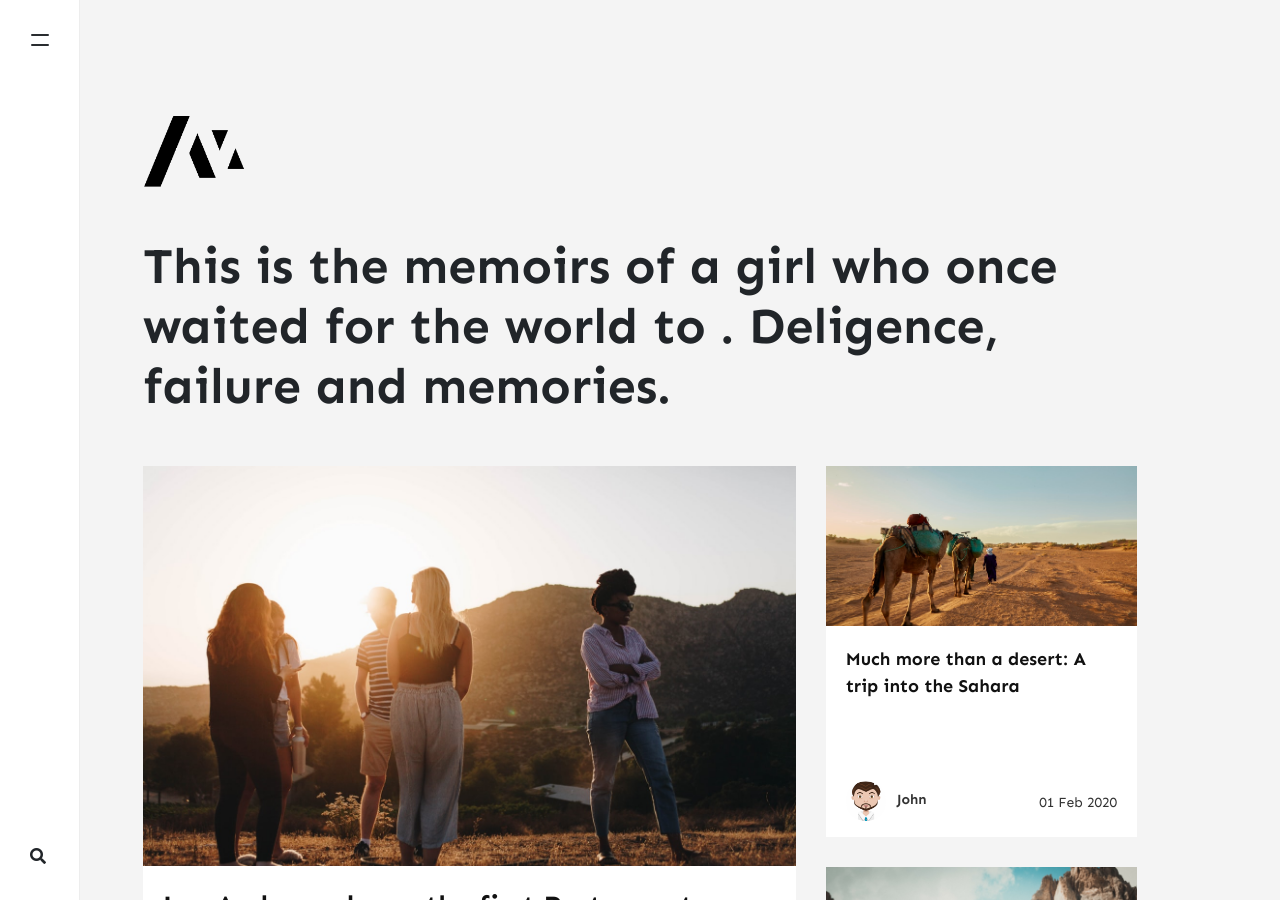
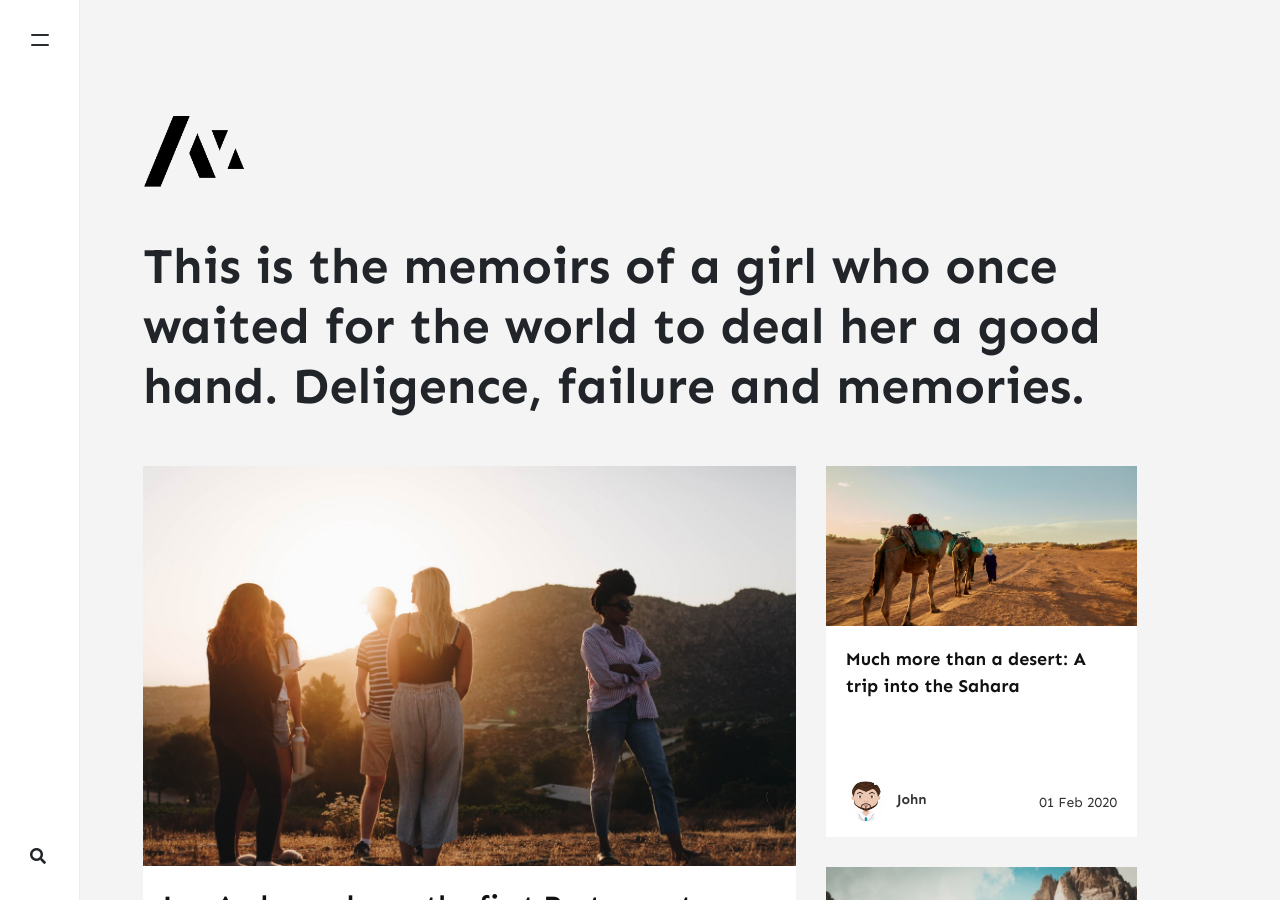
Before and after one commit to stackbit-projects/pleasant-squid-d6115, a Jekyll site: the page built from index.html, in a window 1280 px wide and 900 px high. Built offline with Jekyll 4.4.1, drawn with Linux system fonts in a browser that asks for light colours; nearby versions of some CDN libraries; the list of posts is cut into pages by our own code; comment, search, counter and statistics services are not loaded.

Commit message:
_config.yml: changed

```diff
--- a/_config.yml
+++ b/_config.yml
@@ -1,7 +1,7 @@
 name: Memoirs
 title: Memoirs
 description: >-
-  This is the memoirs of a girl who once waited for the world to .
+  This is the memoirs of a girl who once waited for the world to deal her a good hand.
    Deligence, failure and memories.
 logo: assets/images/logo.png
 favicon: assets/images/logo.png
```
